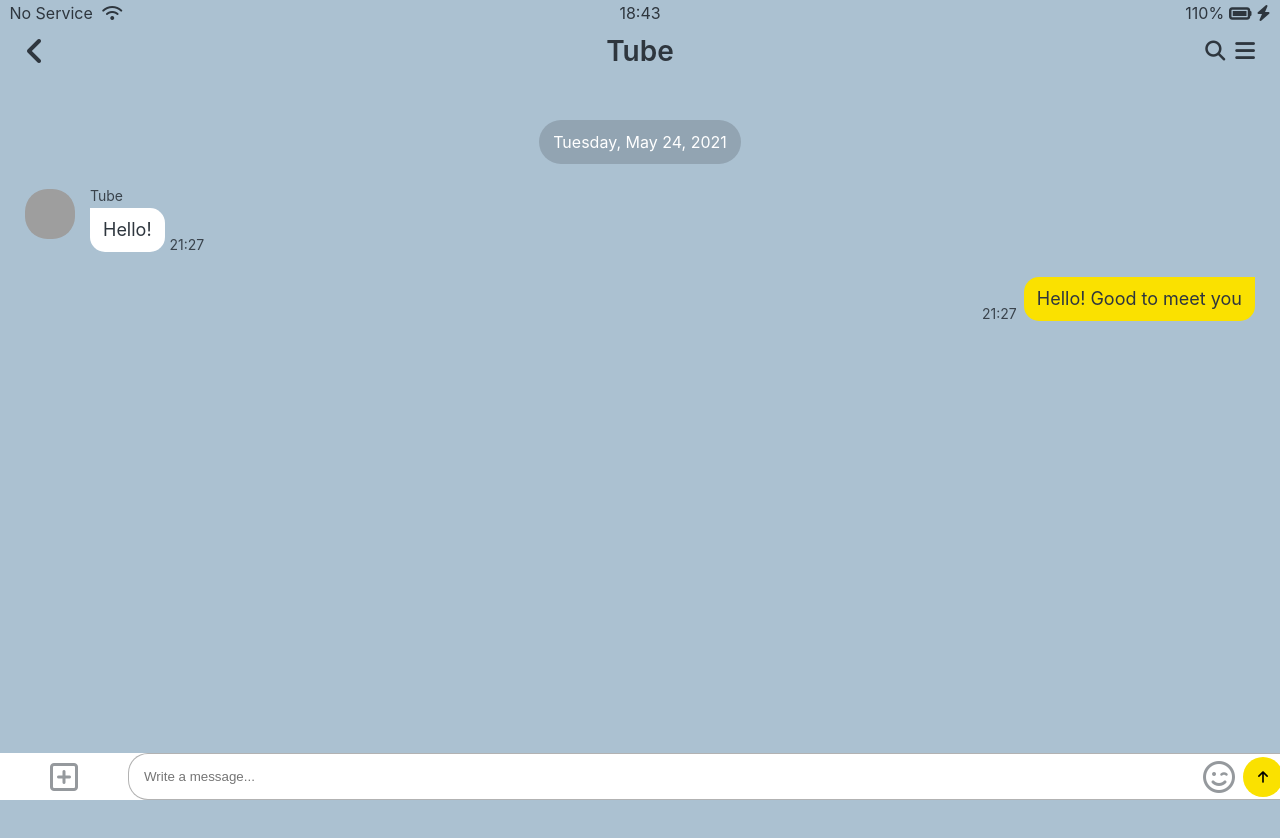
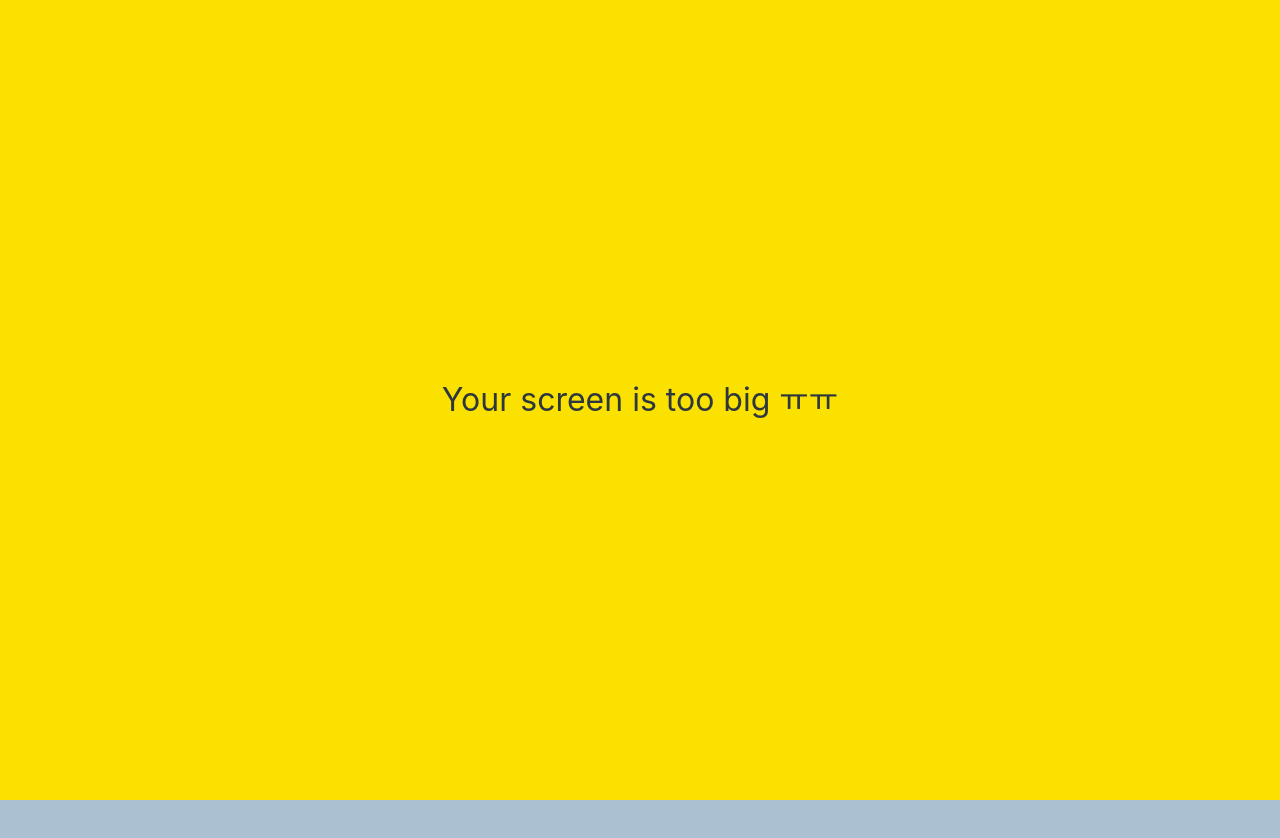
Before and after one commit to yongwoo-jeong/kakao-clone-2021, a plain HTML site: page chat.html in a window 1280 px wide. Shown: the top 838 px of the page. Drawn offline with Linux system fonts and the light colour scheme; grey boxes are pictures that could not be loaded.

Commit message:
Final-media-query

```diff
--- a/chat.html
+++ b/chat.html
@@ -71,7 +71,9 @@
         <button><i class="fas fa-arrow-up"></i></button>
       </div>
     </form>
-
+    <div id="no-mobile">
+      <span>Your screen is too big ㅠㅠ</span>
+    </div>
     <script
       src="https://kit.fontawesome.com/6478f529f2.js"
       crossorigin="anonymous"
--- /dev/null
+++ b/css/components/no-mobile.css
@@ -0,0 +1,23 @@
+#no-mobile {
+  position: absolute;
+  top: 0;
+  z-index: 99;
+  height: 100vh;
+  background-color: var(--yellow);
+  width: 100vw;
+  display: none;
+  justify-content: center;
+  align-items: center;
+  font-size: 32px;
+}
+
+@media screen and (min-width: 645px) {
+  #no-mobile {
+    display: flex;
+  }
+  body {
+    margin: 0;
+    height: 100%;
+    overflow: hidden;
+  }
+}
--- a/css/screens/chat.css
+++ b/css/screens/chat.css
@@ -1,6 +1,6 @@
 #chat-screen {
   background-color: #abc1d1;
-  height: 11000vh;
+  height: 500vh;
 }
 
 #chat-screen .status-bar,
@@ -20,11 +20,22 @@
   z-index: 1;
 }
 
+@keyframes fadeIn {
+  from {
+    transform: translateY(10px);
+    opacity: 0;
+  }
+  to {
+    transform: none;
+    opacity: 1;
+  }
+}
 .main-chat {
-  margin-top: 120px;
+  margin-top: 140px;
   display: flex;
   flex-direction: column;
   align-items: center;
+  animation: fadeIn 0.8s linear;
 }
 
 .chat__timestamp {
@@ -91,6 +102,7 @@
   align-items: center;
   padding-top: 5px 25px;
   box-sizing: border-box;
+  transition: all 0.3s ease-in-out;
 }
 .reply .reply__column:first-child {
   width: 10%;
@@ -105,15 +117,17 @@
   width: 100%;
   border: var(--main-border);
   border-radius: 20px;
+  box-sizing: border-box;
+  transition: all 0.3s ease-in-out;
 }
 .reply__column:last-child > i,
 .reply button {
   position: absolute;
-  right: -3px;
+  right: 5px;
   top: 4px;
 }
 .reply__column:last-child > i {
-  right: 45px;
+  right: 50px;
   top: 8px;
 }
 .reply__column button {
@@ -126,6 +140,7 @@
 .reply__column button i {
   opacity: 1;
 }
+.reply__column input,
 .reply__column button:focus,
 .reply__column button:active {
   outline: none;
@@ -133,3 +148,22 @@
 .reply i {
   opacity: 0.5;
 }
+
+.reply .reply__column:first-child,
+.reply .fa-smile-wink,
+.reply button {
+  transition: opacity 0.3s ease-in-out;
+}
+
+.reply:focus-within .reply__column:first-child,
+.reply:focus-within .fa-smile-wink,
+.reply:focus-within button {
+  opacity: 0;
+}
+.reply input:focus {
+  width: 98vw;
+  transform: translateX(-10%) translateY(-80px);
+}
+.reply:focus-within {
+  transform: translateY(80px);
+}
--- a/css/styles.css
+++ b/css/styles.css
@@ -8,7 +8,7 @@
 @import "components/badge.css";
 @import "components/icon-row.css";
 @import "components/alt-screen-header.css";
-
+@import "components/no-mobile.css";
 /* Screens */
 @import "screens/login.css";
 @import "screens/friends.css";
```
Also changed, not shown: chats.html (+3 -1 lines), find.html (+3 -1 lines), friends.html (+4 -0 lines), index.html (+3 -1 lines), more.html (+3 -1 lines), settings.html (+3 -1 lines).
